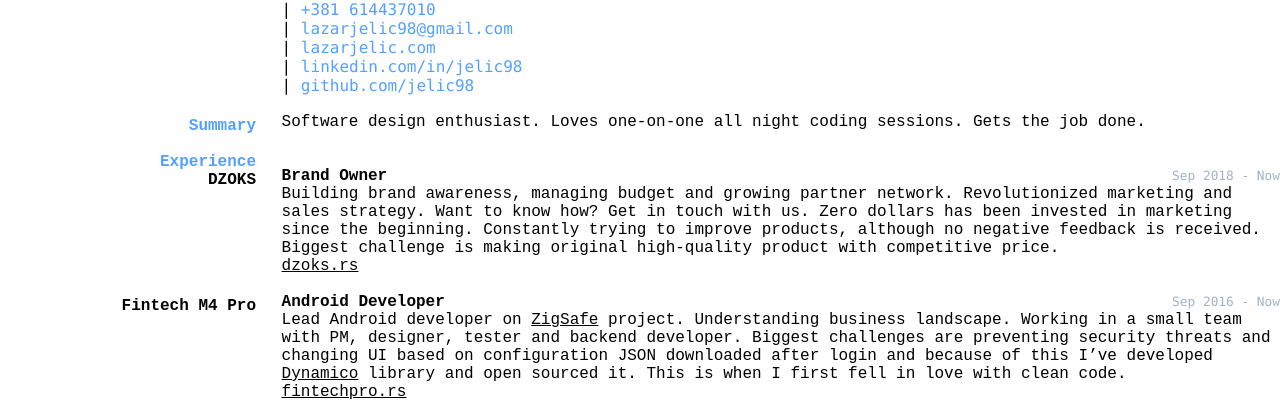
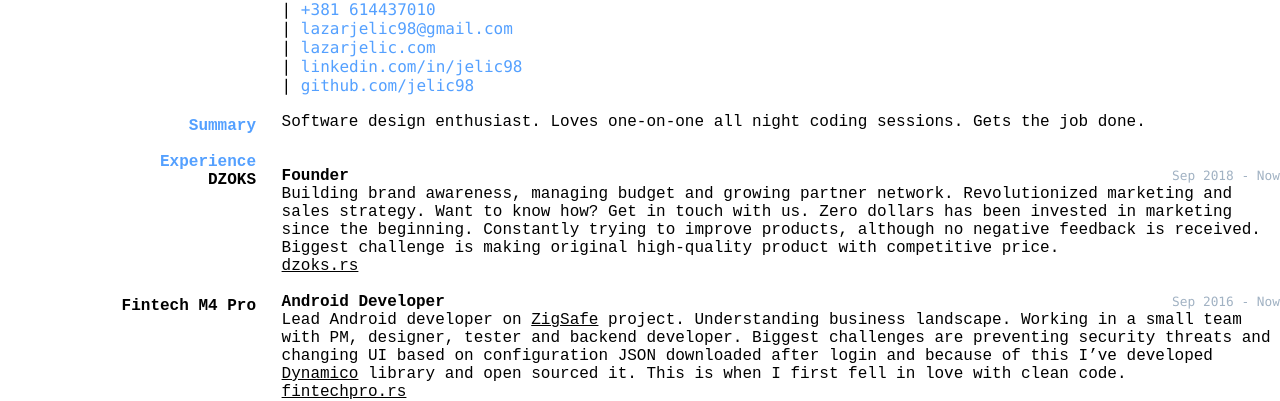
Before and after one commit to jelic98/cv, a Jekyll site: the page built from index.md, in a window 1280 px wide. Shown: the part 70-471 px from the top of the page. Built offline with Jekyll 4.4.1, drawn with Linux system fonts in a browser that asks for light colours; our own code applies the rules of GitHub Pages for plain Markdown files.

Commit message:
Changed title

```diff
--- a/index.md
+++ b/index.md
@@ -23,7 +23,7 @@ Software design enthusiast. Loves one-on-one all night coding sessions. Gets the
 ## Experience
 
 ### DZOKS
-__Brand Owner__
+__Founder__
 `Sep 2018 - Now`
 
 Building brand awareness, managing budget and growing partner network. Revolutionized marketing and sales strategy. Want to know how? Get in touch with us. Zero dollars has been invested in marketing since the beginning. Constantly trying to improve products, although no negative feedback is received. Biggest challenge is making original high-quality product with competitive price.
```
